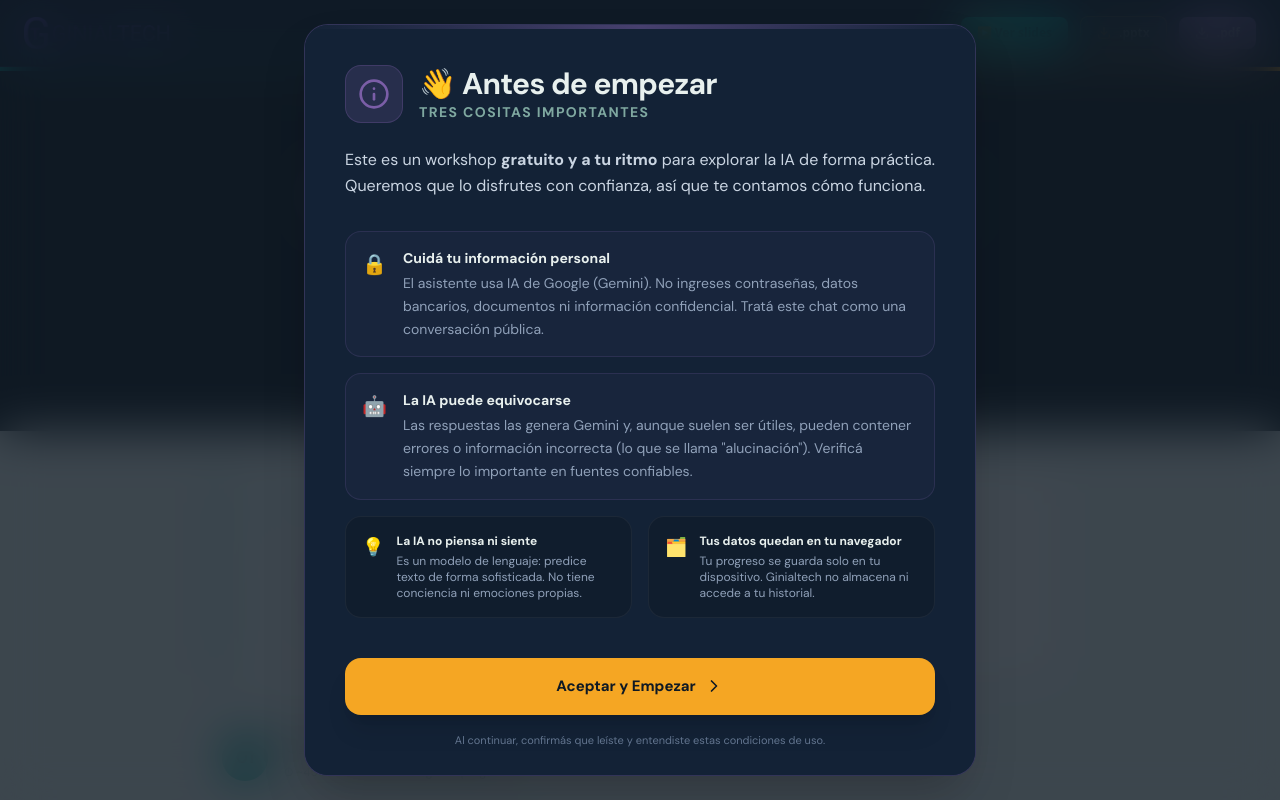
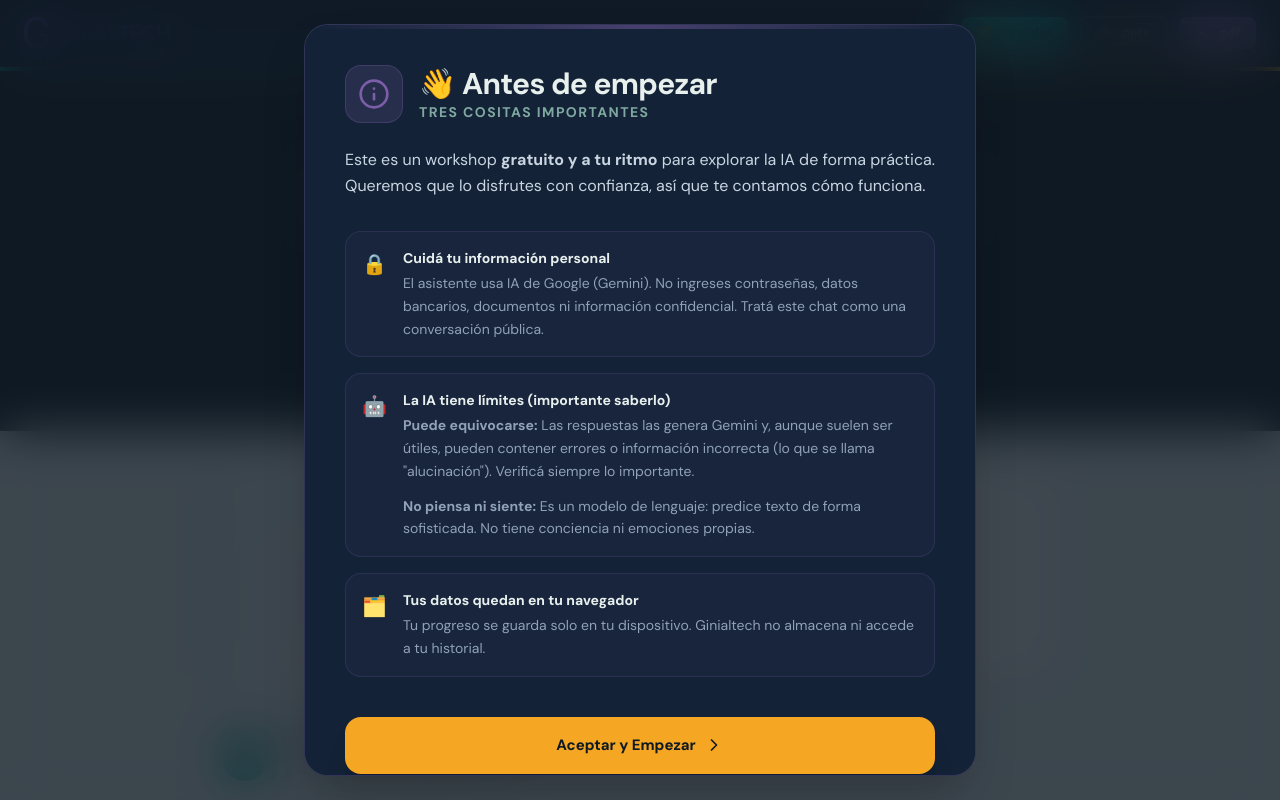
Before and after one commit to marcelaborgarello/workshop-ai, a Next.js app: page / in a window 1280 px wide. Shown: the top 800 px of the page. Built offline with nearby package versions, Linux system fonts and the light colour scheme.

Commit message:
docs: polish workshop content, unify welcome modal styles, and update exercise placeholders

```diff
--- a/src/components/TermsModal.tsx
+++ b/src/components/TermsModal.tsx
@@ -48,7 +48,7 @@ export default function TermsModal() {
                 👋 Antes de empezar
               </h2>
               <p className="text-[#7FA8A0] text-sm font-bold uppercase tracking-widest">
-                tres cositas importantes
+                TRES COSITAS IMPORTANTES
               </p>
             </div>
           </div>
@@ -74,46 +74,33 @@ export default function TermsModal() {
               </div>
             </div>
 
-            {/* Hallucinations */}
+            {/* IA Limits */}
             <div className="flex gap-4 p-4 rounded-2xl bg-[#7B5EA7]/5 border border-[#7B5EA7]/20">
               <div className="shrink-0 mt-0.5 text-xl">🤖</div>
               <div>
                 <h4 className="text-[#E8F0EE] font-bold text-sm mb-1">
-                  La IA puede equivocarse
+                  La IA tiene límites (importante saberlo)
                 </h4>
+                <p className="text-slate-400 text-sm leading-relaxed mb-3">
+                  <strong>Puede equivocarse:</strong> Las respuestas las genera Gemini y, aunque suelen ser útiles, pueden contener errores o información incorrecta (lo que se llama &quot;alucinación&quot;). Verificá siempre lo importante.
+                </p>
                 <p className="text-slate-400 text-sm leading-relaxed">
-                  Las respuestas las genera Gemini y, aunque suelen ser útiles, pueden contener
-                  errores o información incorrecta (lo que se llama &quot;alucinación&quot;).
-                  Verificá siempre lo importante en fuentes confiables.
+                  <strong>No piensa ni siente:</strong> Es un modelo de lenguaje: predice texto de forma sofisticada. No tiene conciencia ni emociones propias.
                 </p>
               </div>
             </div>
 
-            {/* Nature & Privacy */}
-            <div className="grid sm:grid-cols-2 gap-4">
-              <div className="flex gap-3 p-4 rounded-2xl bg-[#0F1924]/50 border border-white/5">
-                <div className="text-lg shrink-0">💡</div>
-                <div>
-                  <h5 className="text-[#E8F0EE] font-bold text-xs mb-1">
-                    La IA no piensa ni siente
-                  </h5>
-                  <p className="text-slate-400 text-xs">
-                    Es un modelo de lenguaje: predice texto de forma sofisticada. No tiene
-                    conciencia ni emociones propias.
-                  </p>
-                </div>
-              </div>
-              <div className="flex gap-3 p-4 rounded-2xl bg-[#0F1924]/50 border border-white/5">
-                <div className="text-lg shrink-0">🗂️</div>
-                <div>
-                  <h5 className="text-[#E8F0EE] font-bold text-xs mb-1">
-                    Tus datos quedan en tu navegador
-                  </h5>
-                  <p className="text-slate-400 text-xs">
-                    Tu progreso se guarda solo en tu dispositivo. Ginialtech no almacena ni accede
-                    a tu historial.
-                  </p>
-                </div>
+            {/* Privacy */}
+            <div className="flex gap-4 p-4 rounded-2xl bg-[#7B5EA7]/5 border border-[#7B5EA7]/20">
+              <div className="shrink-0 mt-0.5 text-xl">🗂️</div>
+              <div>
+                <h4 className="text-[#E8F0EE] font-bold text-sm mb-1">
+                  Tus datos quedan en tu navegador
+                </h4>
+                <p className="text-slate-400 text-sm leading-relaxed">
+                  Tu progreso se guarda solo en tu dispositivo. Ginialtech no almacena ni accede
+                  a tu historial.
+                </p>
               </div>
             </div>
           </div>
--- a/src/components/WorkshopGuide.tsx
+++ b/src/components/WorkshopGuide.tsx
@@ -157,7 +157,11 @@ export default function WorkshopGuide() {
             id="b2_mejorado"
             label="Tu prompt mejorado (usá las 5 partes):"
             rows={6}
-            placeholder="[ROL] Sos un/a...\n[CONTEXTO] Trabajo en...\n[TAREA] Necesito que...\n[FORMATO] Respondé en...\n[RESTRICCIONES] No..."
+            placeholder={`[ROL] Experto en marketing tecnológico
+[CONTEXTO] Trabajo en una startup que busca inversión
+[TAREA] Resumí las tendencias clave del mercado de IA en 2025
+[FORMATO] 5 viñetas, máximo 100 palabras cada una
+[RESTRICCIONES] Evitá tecnicismos, usá tono ejecutivo`}
           />
           <EjercicioIA ejercicioId="b2" />
         </div>
@@ -185,20 +189,33 @@ export default function WorkshopGuide() {
             </thead>
             <tbody>
                <tr><td><a href="https://gemini.google.com" target="_blank" rel="noopener noreferrer" className="hover:text-teal transition-colors">Gemini</a></td><td>Ecosistema Google, ventanas de contexto masivas y visión</td><td><span className="badge badge-freemium">Gratis / Pro</span></td><td>Todos</td></tr>
-               <tr><td><a href="https://chatgpt.com" target="_blank" rel="noopener noreferrer" className="hover:text-teal transition-colors">ChatGPT</a></td><td>Redacción, análisis de datos, código y modo de voz</td><td><span className="badge badge-freemium">Gratis / Plus</span></td><td>Todos</td></tr>
+               <tr><td><a href="https://chat.com" target="_blank" rel="noopener noreferrer" className="hover:text-teal transition-colors">ChatGPT</a></td><td>Redacción, análisis de datos, código y modo de voz</td><td><span className="badge badge-freemium">Gratis / Plus</span></td><td>Todos</td></tr>
                <tr><td><a href="https://claude.ai" target="_blank" rel="noopener noreferrer" className="hover:text-teal transition-colors">Claude</a></td><td>Documentos largos, razonamiento y precisión excepcional</td><td><span className="badge badge-freemium">Gratis / Pro</span></td><td>Todos</td></tr>
                <tr><td><a href="https://www.perplexity.ai" target="_blank" rel="noopener noreferrer" className="hover:text-teal transition-colors">Perplexity</a></td><td>Búsqueda con fuentes verificadas y navegación web activa</td><td><span className="badge badge-freemium">Gratis / Pro</span></td><td>Todos</td></tr>
-               <tr><td><a href="https://chat.deepseek.com/" target="_blank" rel="noopener noreferrer" className="hover:text-teal transition-colors">DeepSeek</a></td><td>Razonamiento lógico potente (R1) y código de alto nivel</td><td><span className="badge badge-free">Gratis / Low Cost</span></td><td>Todos / Devs</td></tr>
+               <tr><td><a href="https://chat.deepseek.com/" target="_blank" rel="noopener noreferrer" className="hover:text-teal transition-colors">DeepSeek</a></td><td>Razonamiento lógico potente (R1) y código de alto nivel</td><td><span className="badge badge-free">Gratis</span></td><td>Todos / Devs</td></tr>
                <tr><td><a href="https://x.ai" target="_blank" rel="noopener noreferrer" className="hover:text-teal transition-colors">Grok</a></td><td>Acceso a datos de X (Twitter) en tiempo real</td><td><span className="badge badge-freemium">Gratis / Premium</span></td><td>Todos</td></tr>
-               <tr><td><a href="https://github.com/features/copilot" target="_blank" rel="noopener noreferrer" className="hover:text-teal transition-colors">GitHub Copilot</a></td><td>Autocompletar código y generar tests unitarios</td><td><span className="badge badge-paid">Pago</span></td><td>Devs</td></tr>
+               <tr><td><a href="https://github.com/features/copilot" target="_blank" rel="noopener noreferrer" className="hover:text-teal transition-colors">GitHub Copilot</a></td><td>Autocompletar código y generar tests unitarios</td><td><span className="badge badge-paid">Pago (Individual / Business)</span></td><td>Devs</td></tr>
             </tbody>
           </table>
+          <p className="text-[11px] text-slate-500 mt-2 px-4 italic">
+            * DeepSeek es gratuito, con opciones de pago para uso por API. Verificar en su web oficial.
+          </p>
         </div>
 
         <div className="ejercicio">
           <div className="ejercicio-tag">✏️ Ejercicio 3 · 15 min</div>
           <h3>¿Qué tarea haría yo con IA esta semana?</h3>
-          <EditableField id="b3_tareas" label="Mis 3 tareas candidatas:" placeholder="1. ...\n2. ...\n3. ..." rows={3} />
+          <p className="text-sm text-slate-500 mb-4">
+            (Ej: redactar la agenda de la semana, resumir artículos del sector, generar ideas para un newsletter, organizar mi bandeja de entrada...)
+          </p>
+          <EditableField
+            id="b3_tareas"
+            label="Mis 3 tareas candidatas:"
+            placeholder={`1. ...
+2. ...
+3. ...`}
+            rows={3}
+          />
           <EditableField id="b3_prompt" label="La que elegí y el prompt que armé:" placeholder="Prompt para la tarea elegida..." rows={4} />
           <EjercicioIA ejercicioId="b3" />
         </div>
@@ -228,7 +245,7 @@ export default function WorkshopGuide() {
             <ul>
               <li>Scripts de automatización simples</li>
               <li>Fórmulas complejas de Excel / Sheets</li>
-              <li>Consultas SQL en lenguaje natural</li>
+              <li>Automatizar la creación de informes en Sheets</li>
             </ul>
           </div>
         </div>
```
